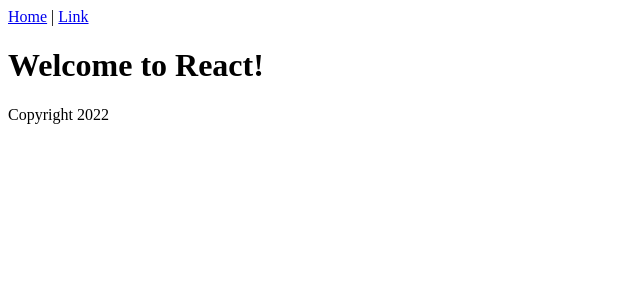
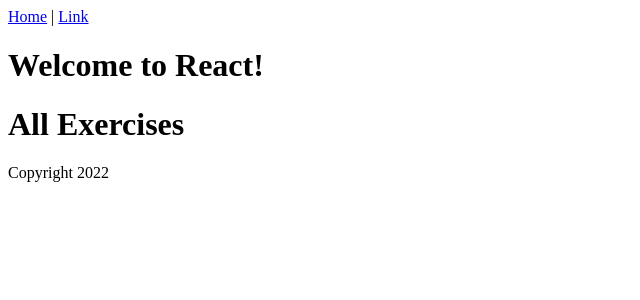
Before and after one commit to robertveraldi/capstone, a React (Vite) app: page / in a window 1280 px wide. Shown: the top 300 px of the page, without its empty margins (0-640 px from the left). Built offline with nearby package versions, Linux system fonts and the light colour scheme.

Commit message:
exercises index function, functional

```diff
--- a/src/App.jsx
+++ b/src/App.jsx
@@ -1,12 +1,14 @@
 import { Header } from "./Header";
 import { Home } from "./Home";
 import { Footer } from "./Footer";
+import { ExercisesIndex } from "./ExercisesIndex";
 
 function App() {
   return (
     <div>
       <Header />
       <Home />
+      <ExercisesIndex />
       <Footer />
     </div>
   );
--- /dev/null
+++ b/src/ExercisesIndex.jsx
@@ -0,0 +1,7 @@
+export function ExercisesIndex(props) {
+  return (
+    <div>
+      <h1>All Exercises</h1>
+    </div>
+  );
+}
```
